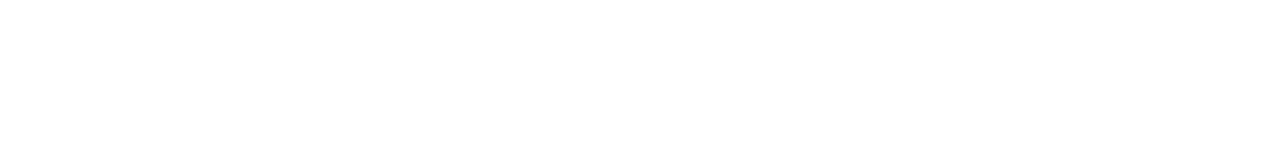
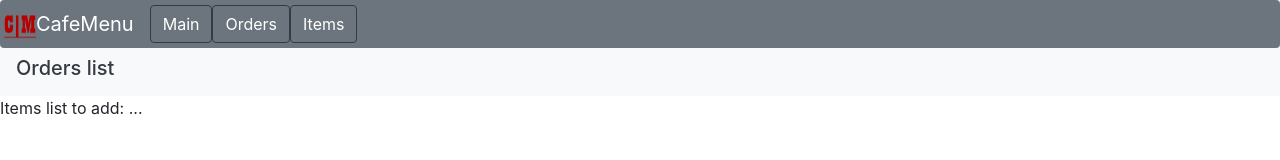
Before and after one commit to brest-java-course-summer-2019/siarhei-ivaniukovich, a plain HTML site: page cafemenu/html_template_bs/ordercontent_add.html in a window 1280 px wide. Drawn offline with Linux system fonts and the light colour scheme.

Commit message:
HTML Bootstrap changes ...

```diff
--- a/cafemenu/html_template_bs/ordercontent_add.html
+++ b/cafemenu/html_template_bs/ordercontent_add.html
@@ -2,9 +2,26 @@
 <html lang="en">
 <head>
     <meta charset="UTF-8">
-    <title>Title</title>
+    <meta name="viewport" content="width=device-width, initial-scale=1, shrink-to-fit=no">
+    <link rel="stylesheet" href="css/bootstrap.css">
+    <title>CafeMenu</title>
 </head>
 <body>
 
-</body>
-</html>
+<header>
+    <nav class="p-1 navbar navbar-expand-sm text-white rounded bg-secondary">
+        <a class="navbar-brand">
+            <img src="img/cmlogo.png" height="26" width="32" class="d-inline-block">CafeMenu</a>
+        </a>
+        <div class="collapse navbar-collapse">
+            <button class="btn btn-outline-dark text-white" type="button" onclick="window.location.href='main.html'">Main</button>
+            <button class="btn btn-outline-dark text-white" type="button" onclick="window.location.href='orders_list.html'">Orders</button>
+            <button class="btn btn-outline-dark text-white" type="button" onclick="window.location.href='items_list.html'">Items</butto
+        </div>
+    </nav>
+    <nav id="headername" class="navbar bg-light text-dark">
+        <h5>Orders list</h5>
+    </nav>
+</header>
+
+Items list to add: ...
```
Also changed, not shown: cafemenu/html_template_bs/items_list.html (+1 -1 lines), cafemenu/html_template_bs/main.html (+1 -5 lines), cafemenu/html_template_bs/orders_add.html (+2 -2 lines), cafemenu/html_template_bs/orders_edit.html (+5 -1 lines), cafemenu/html_template_bs/orders_list.html (+3 -0 lines).
